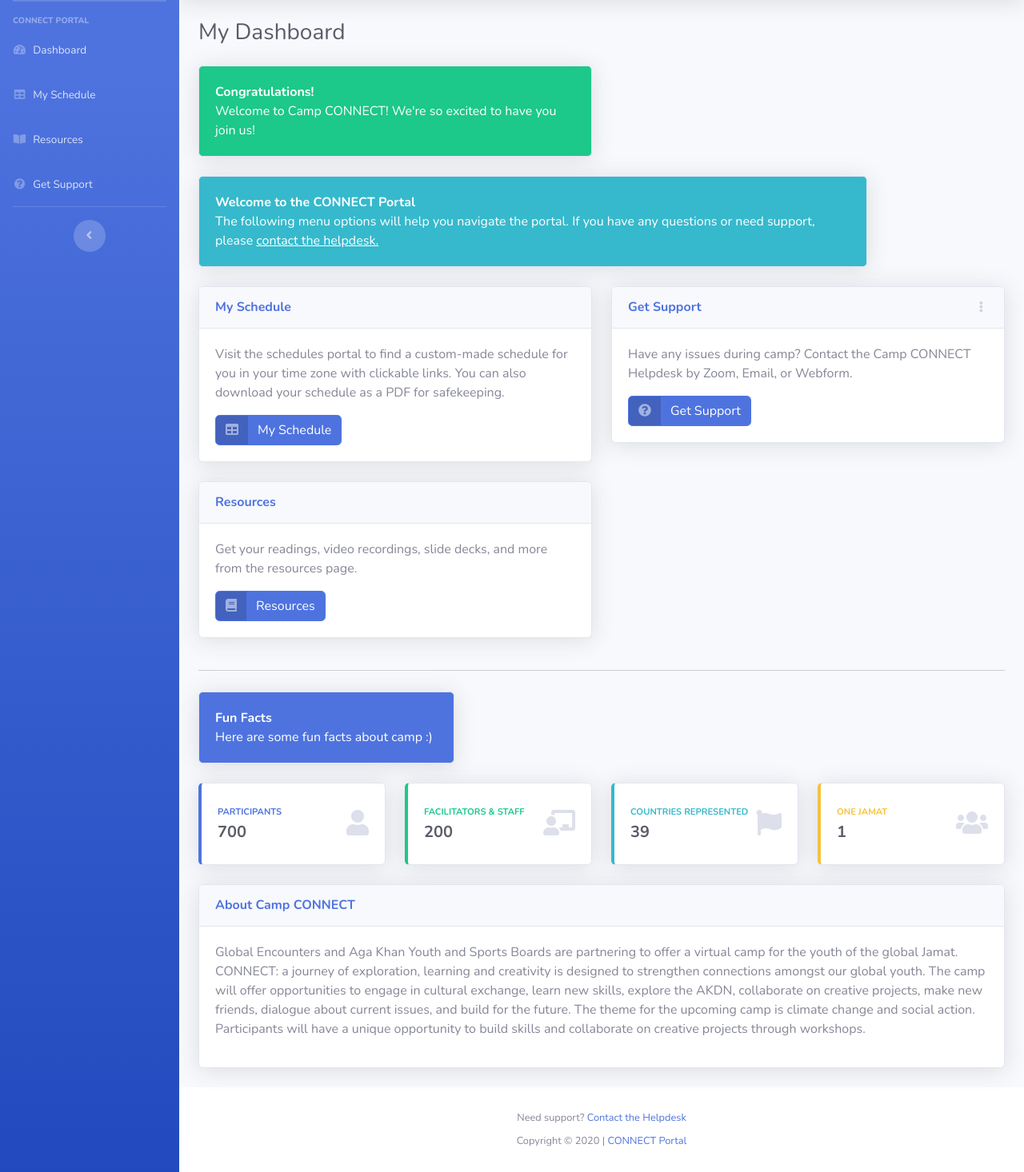
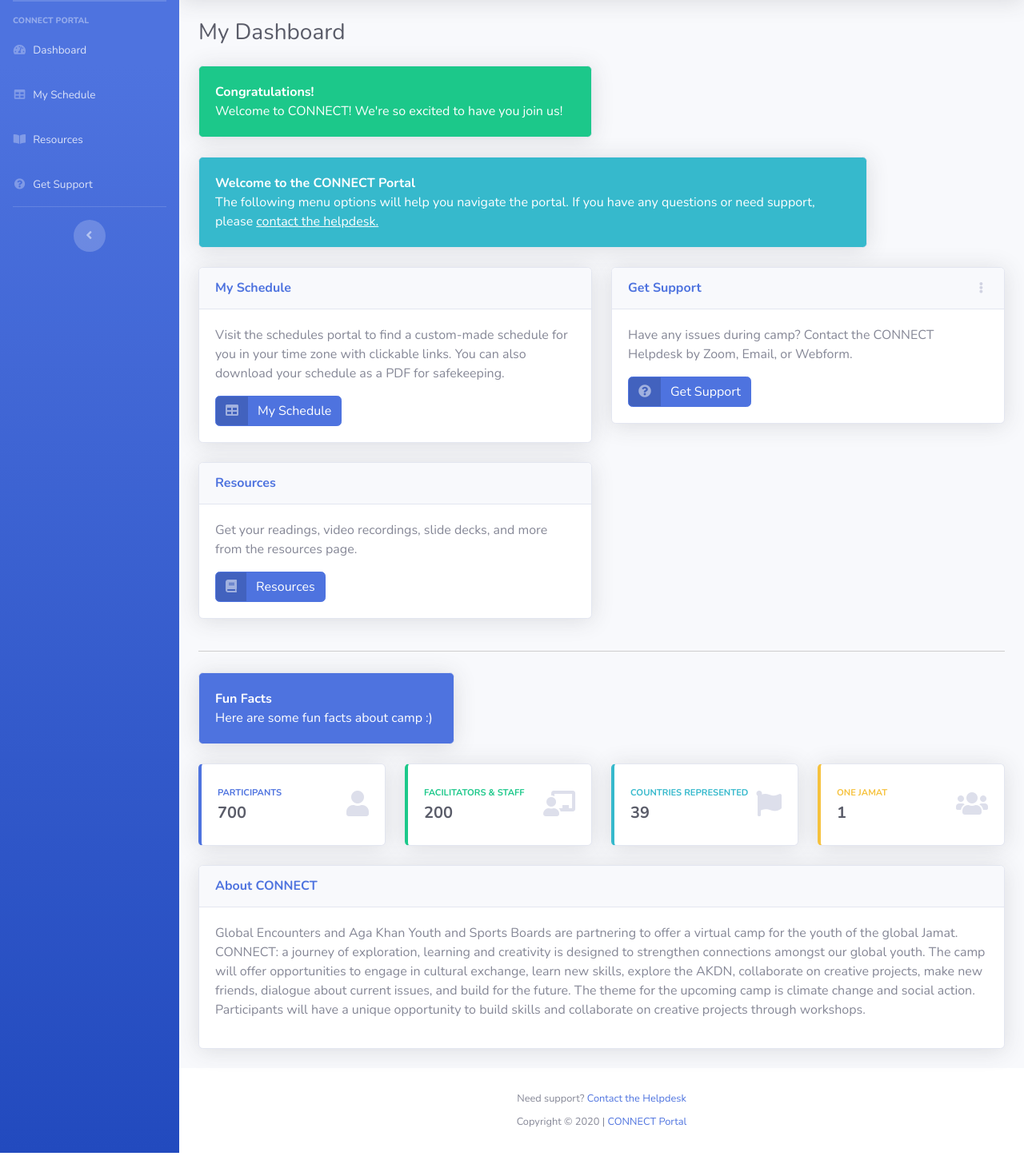
Before and after one commit to shaniljasani/CONNECTPortal, a Flask app: page / in a window 1280 px wide. Shown: the part 70-1536 px from the top of the page at 80% size. After the commit the page ends 1512 px from the top, so only its background shows below. Run offline with Flask 2, Linux system fonts and the light colour scheme; the visitor is signed in with stand-in values (Sample User, id 1); some libraries are stand-ins or nearby versions.

Commit message:
Dashboard Verbiage

```diff
--- a/templates/index.html
+++ b/templates/index.html
@@ -13,7 +13,7 @@
     <div class="card bg-success text-white shadow">
       <div class="card-body">
         <strong>Congratulations!</strong>
-        <div class="text-white">Welcome to Camp CONNECT! We're so excited to have you join us!</div>
+        <div class="text-white">Welcome to CONNECT! We're so excited to have you join us!</div>
       </div>
     </div>
   </div>
@@ -72,7 +72,7 @@
                 </div>
                 <!-- Card Body -->
                 <div class="card-body">
-                  <p>Have any issues during camp? Contact the Camp CONNECT Helpdesk by Zoom, Email, or Webform.</p>
+                  <p>Have any issues during camp? Contact the CONNECT Helpdesk by Zoom, Email, or Webform.</p>
 
 
                   <a href="/support" class="btn btn-primary btn-icon-split">
@@ -263,7 +263,7 @@
 <!-- About -->
 <div class="card shadow mb-4">
   <div class="card-header py-3">
-    <h6 class="m-0 font-weight-bold text-primary">About Camp CONNECT</h6>
+    <h6 class="m-0 font-weight-bold text-primary">About CONNECT</h6>
   </div>
   <div class="card-body">
     <p>Global Encounters and Aga Khan Youth and Sports Boards are partnering to offer a virtual camp for the youth of the global Jamat.
```
